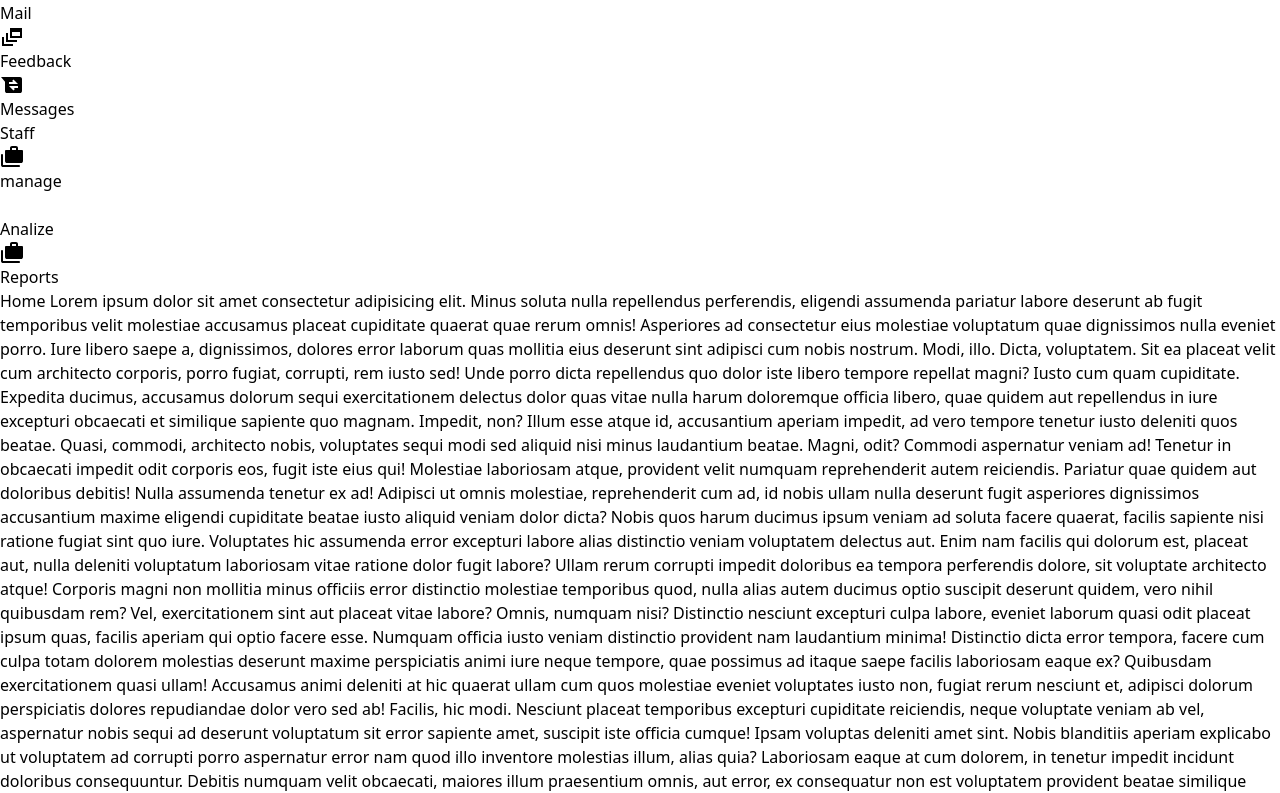
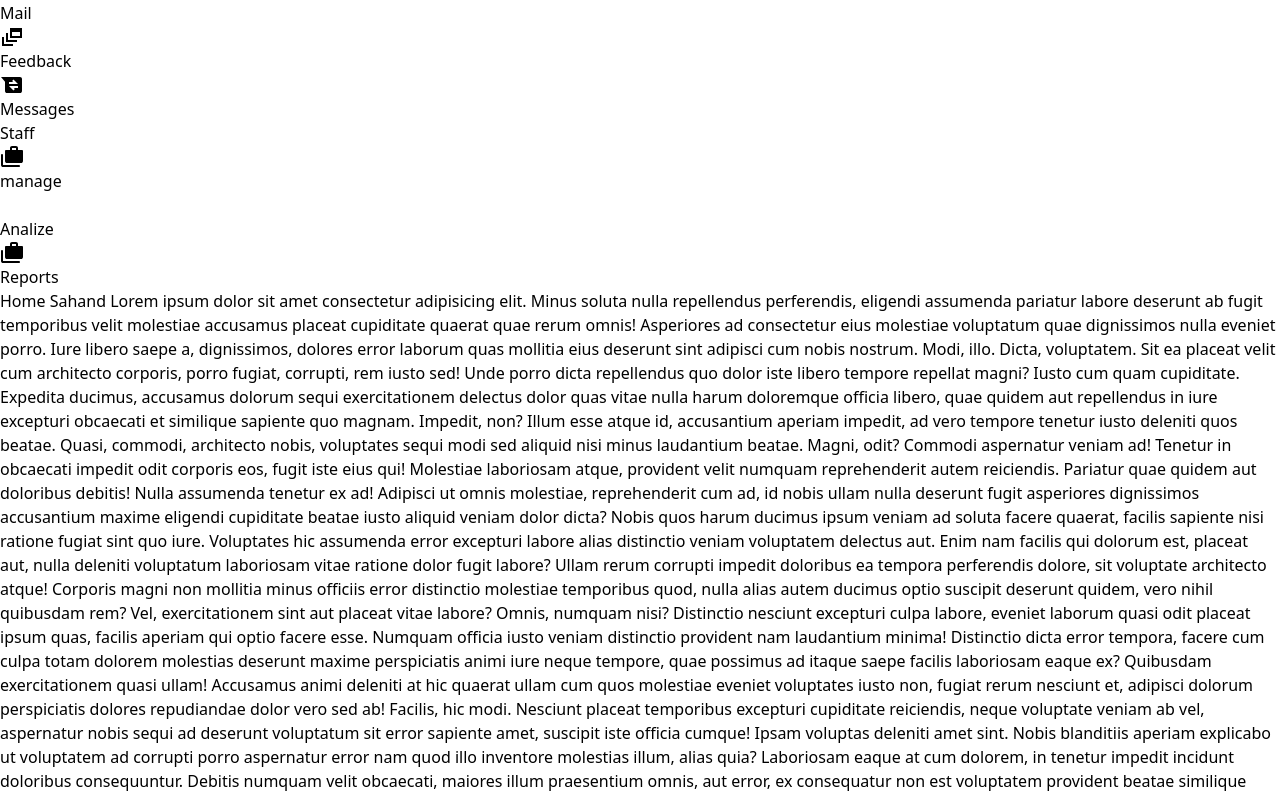
Before and after one commit to sahand-mahdilu/CMS-React, a React (Vite) app: page / in a window 1280 px wide. Shown: the part 2119-2912 px from the top of the page. Built offline with nearby package versions, Linux system fonts and the light colour scheme; some icons are missing.

Commit message:
feat : backgroud color added to side bar

```diff
--- a/src/Components/TopBar.jsx
+++ b/src/Components/TopBar.jsx
@@ -3,7 +3,7 @@ import React from "react";
 
 export default function TopBar() {
   return (
-    <div className="topBar_container  fixed z-50 top-0 left-0 right-0  ">
+    <div className="topBar_container bg-white  fixed z-50 top-0 left-0 right-0  ">
       <div className="wrapper p-3 flex items-center justify-between">
         <div className=" left_content flex items-center">
           <div className="img_container w-20 ">
--- a/src/Pages/Home/Home.jsx
+++ b/src/Pages/Home/Home.jsx
@@ -2,7 +2,7 @@ import React from 'react'
 
 export default function Home() {
   return (
-    <div>Home
+    <div>Home Sahand
 
     Lorem ipsum dolor sit amet consectetur adipisicing elit. Minus soluta nulla repellendus perferendis, eligendi assumenda pariatur labore deserunt ab fugit temporibus velit molestiae accusamus placeat cupiditate quaerat quae rerum omnis!
     Asperiores ad consectetur eius molestiae voluptatum quae dignissimos nulla eveniet porro. Iure libero saepe a, dignissimos, dolores error laborum quas mollitia eius deserunt sint adipisci cum nobis nostrum. Modi, illo.
```
